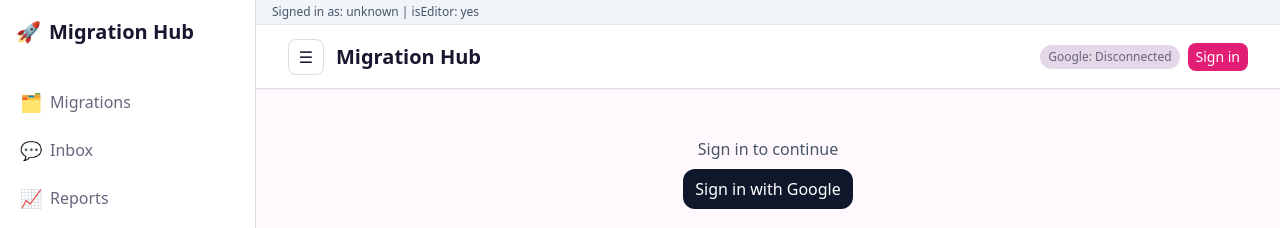
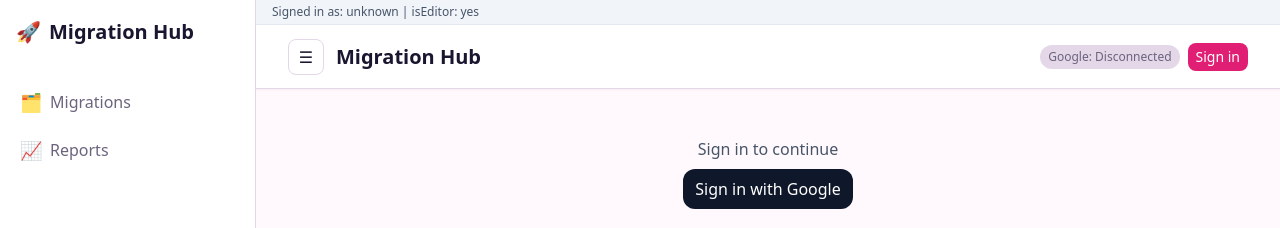
Before and after one commit to lucas-loxo/migration-hub-ui, a React (Vite) app: page / in a window 1280 px wide. Shown: the top 228 px of the page. Built offline with nearby package versions, Linux system fonts and the light colour scheme; no server answers.

Commit message:
feat: temporarily hide Messaging/Inbox tab from navigation

```diff
--- a/src/App.jsx
+++ b/src/App.jsx
@@ -12,7 +12,7 @@ function AppLayout({ children }) {
     '/migrations': 'Migrations',
     '/remapping': 'Remapping',
     '/communication': 'Communication',
-    '/messaging': 'Messaging',
+    // '/messaging': 'Messaging', // Temporarily disabled
   }
   const currentPath = location.pathname.replace('#', '')
   const title = titleMap[currentPath] || 'Migration Hub'
--- a/src/components/Sidebar.jsx
+++ b/src/components/Sidebar.jsx
@@ -4,7 +4,7 @@ import { NavLink } from 'react-router-dom'
 const links = [
   // { to: '/', label: 'Dashboard', icon: '📊' }, // Temporarily disabled
   { to: '/migrations', label: 'Migrations', icon: '🗂️' },
-  { to: '/messaging', label: 'Inbox', icon: '💬' },
+  // { to: '/messaging', label: 'Inbox', icon: '💬' }, // Temporarily disabled
   { to: '/reports', label: 'Reports', icon: '📈' },
 ]
 
```
